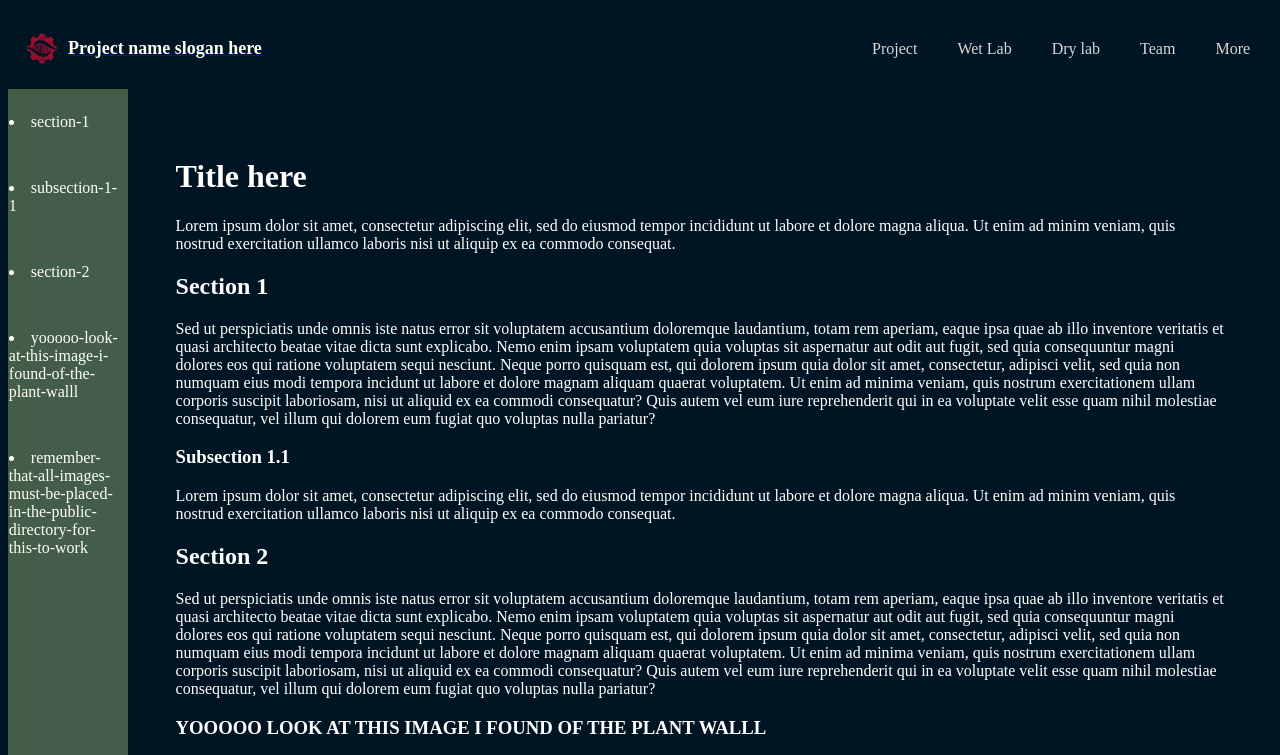
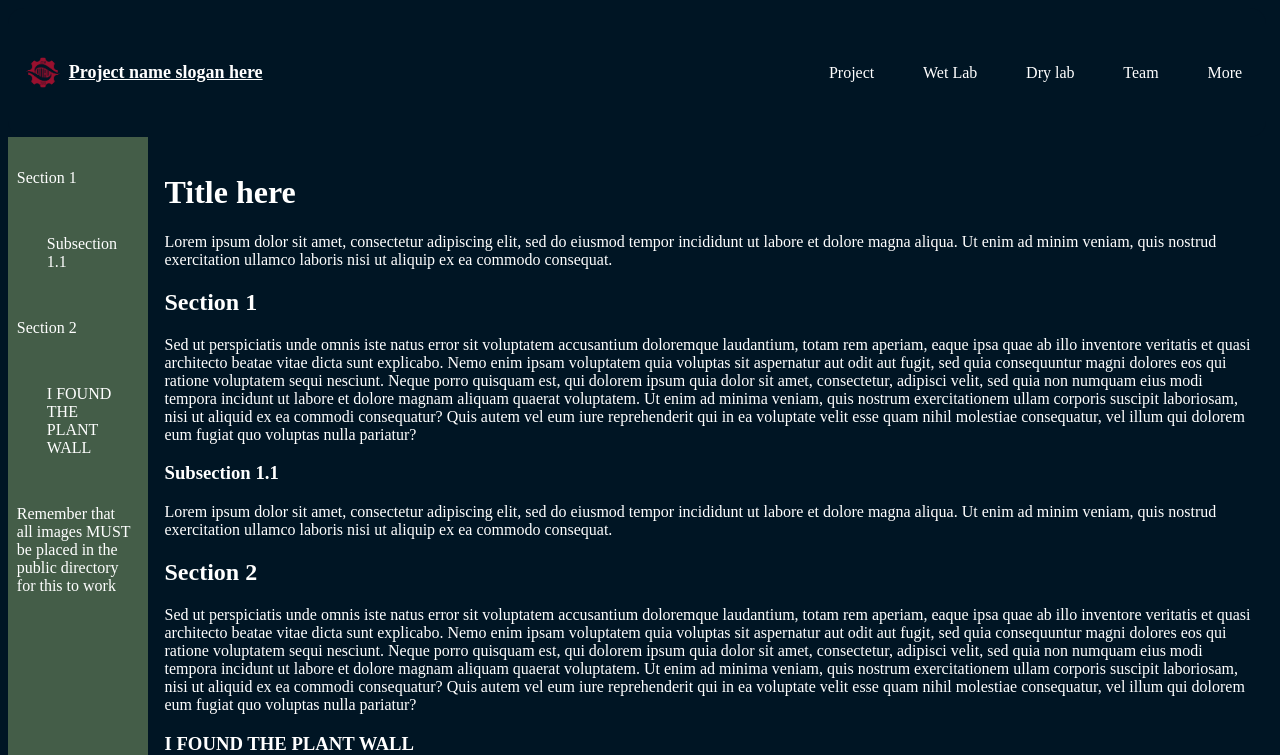
Before and after one commit to Lune3x3/uOttawa-iGEM-2024, a React (Create React App) app: page /hardware in a window 1280 px wide. Shown: the top 755 px of the page. Built offline with nearby package versions, Linux system fonts and the light colour scheme.

Commit message:
indenting some stuff and cleanup template

```diff
--- a/src/Pages/DryLab/Hardware/Hardware.js
+++ b/src/Pages/DryLab/Hardware/Hardware.js
@@ -23,28 +23,28 @@ export const Hardware = () => {
     </Markdown>;
 
     function CustomH2(props) {
-        var children = Children.toArray(props.children);
-        var text = children.toString();
-        var slug = text.toLowerCase().replace(/\W/g, '-');
+        // var children = Children.toArray(props.children);
+        // var text = children.toString();
+        // var slug = text.toLowerCase().replace(/\W/g, '-');
 
         nextId = nextId + 1;
 
         return (
-            <h2 id={nextId} className={slug}>
+            <h2 id={nextId}>
                 {props.children}
             </h2>
         )
     }
 
     function CustomH3(props) {
-        var children = Children.toArray(props.children);
-        var text = children.toString();
-        var slug = text.toLowerCase().replace(/\W/g, '-');
+        // var children = Children.toArray(props.children);
+        // var text = children.toString();
+        // var slug = text.toLowerCase().replace(/\W/g, '-');
 
         nextId = nextId + 1;
 
         return (
-            <h3 id={nextId} className={slug}>
+            <h3 id={nextId}>
                 {props.children}
             </h3>
         )
@@ -65,7 +65,7 @@ export const Hardware = () => {
             top:
               document.getElementById(id).getBoundingClientRect().top -
               document.body.getBoundingClientRect().top -
-              80
+              130
         })
     }
 
@@ -73,7 +73,11 @@ export const Hardware = () => {
         <div className='container'>
             <div className='menuBar'>
                 {tags.map(element =>
-                    <li key={element.id} onClick={() => clickHandle(element.id)}>{element.className}</li>
+                    <a key={element.id}
+                    className={element.localName === 'h3' && 'customH3'}
+                    onClick={() => clickHandle(element.id)}>
+                        {element.innerText}
+                    </a>
                 )}
             </div>
 
--- a/src/Pages/DryLab/Hardware/Template.css
+++ b/src/Pages/DryLab/Hardware/Template.css
@@ -16,14 +16,22 @@ p{
     color: var(--text);
 }
 
-li{
+a{
     color: var(--text);
     margin: 1.5rem 0.5rem 1.5rem 0.05rem;
 }
 
-li:hover{
+a:hover{
     font-weight: bold;
     cursor: pointer;
+}
+
+.customH2 {
+    color: var(--text);
+}
+
+.customH3 {
+    padding-left: 30px;
 }
 
 .container {
@@ -34,17 +42,21 @@ li:hover{
 
 .menuBar {
     background-color: var(--primary);
-    position: -webkit-sticky;
-    position: sticky;
 
     height: 90vh;
     width: 50vw;
 
+    position: -webkit-sticky;
+    position: sticky;
+
     display: flex;
     flex-direction: column;
     align-items: flex-start;
+    align-self: flex-start;
+
+    padding: 0.5rem;
 }
 
 .content {
-    padding: 3rem;
+    padding: 1rem;
 }
--- a/src/Pages/DryLab/Hardware/Template.md
+++ b/src/Pages/DryLab/Hardware/Template.md
@@ -14,7 +14,7 @@ Lorem ipsum dolor sit amet, consectetur adipiscing elit, sed do eiusmod tempor i
 
 Sed ut perspiciatis unde omnis iste natus error sit voluptatem accusantium doloremque laudantium, totam rem aperiam, eaque ipsa quae ab illo inventore veritatis et quasi architecto beatae vitae dicta sunt explicabo. Nemo enim ipsam voluptatem quia voluptas sit aspernatur aut odit aut fugit, sed quia consequuntur magni dolores eos qui ratione voluptatem sequi nesciunt. Neque porro quisquam est, qui dolorem ipsum quia dolor sit amet, consectetur, adipisci velit, sed quia non numquam eius modi tempora incidunt ut labore et dolore magnam aliquam quaerat voluptatem. Ut enim ad minima veniam, quis nostrum exercitationem ullam corporis suscipit laboriosam, nisi ut aliquid ex ea commodi consequatur? Quis autem vel eum iure reprehenderit qui in ea voluptate velit esse quam nihil molestiae consequatur, vel illum qui dolorem eum fugiat quo voluptas nulla pariatur?
 
-### YOOOOO LOOK AT THIS IMAGE I FOUND OF THE PLANT WALLL
+### I FOUND THE PLANT WALL
 
 ![Image text](/plantWall.jpg)
 
```
